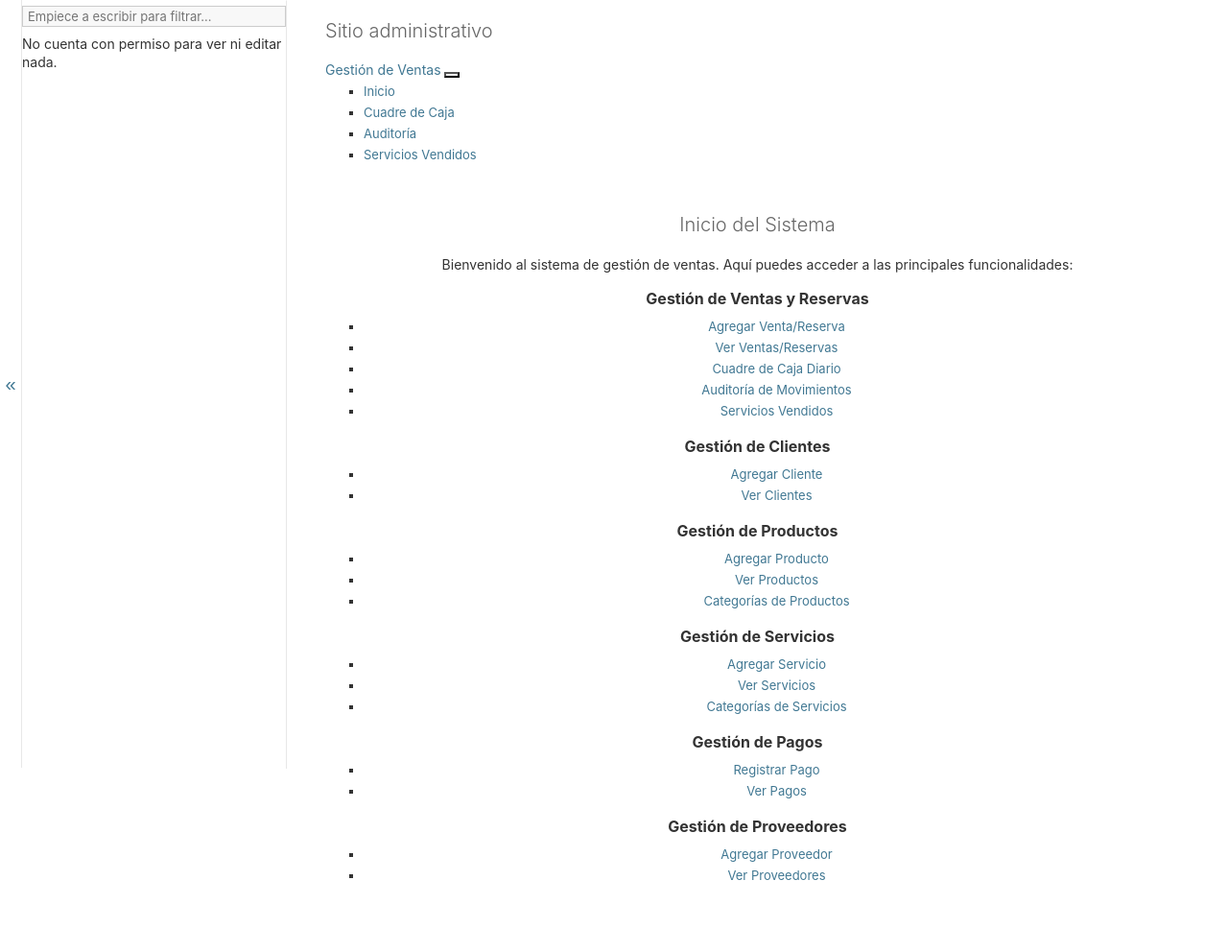
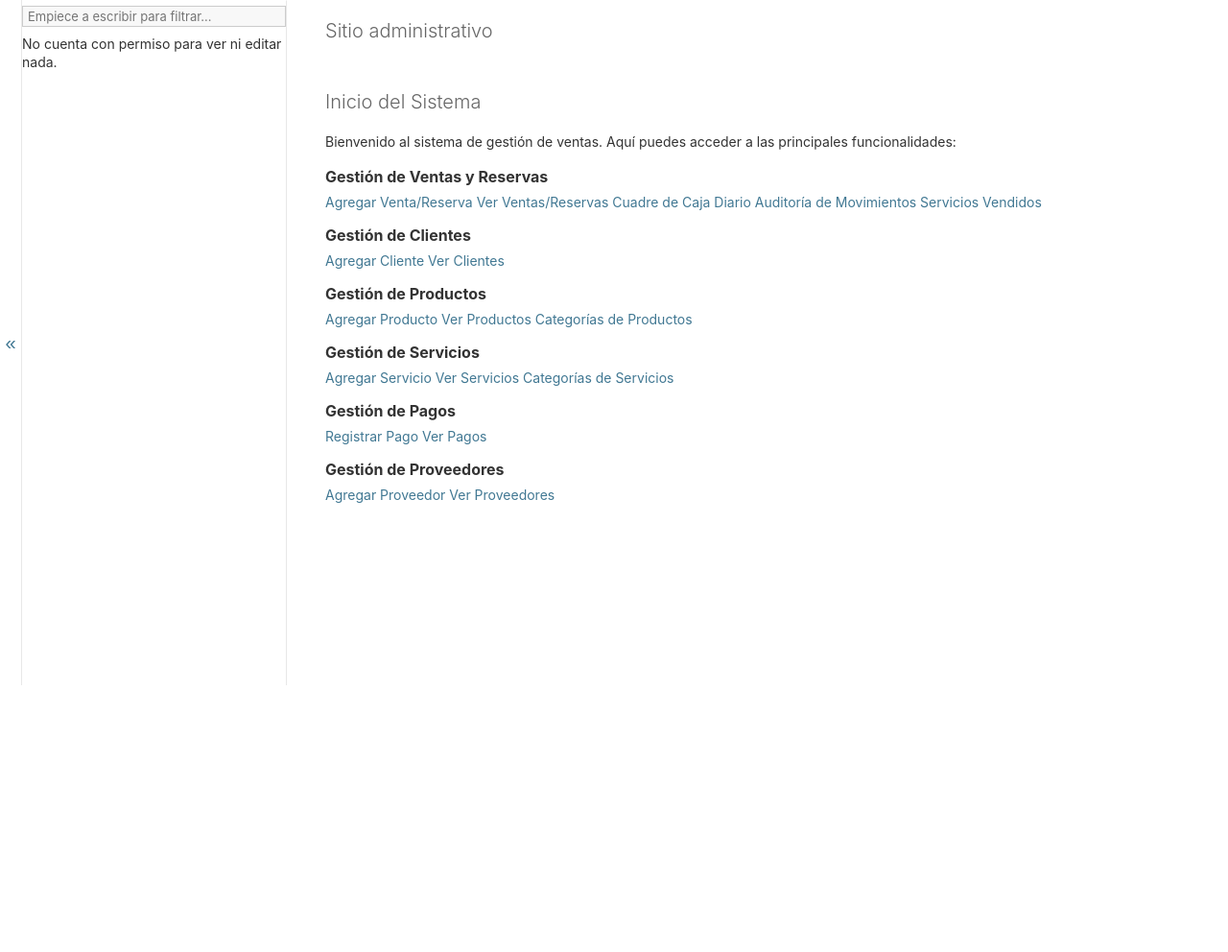
Before and after one commit to nomad3/booking_system, a Django app: page /admin/ in a window 1280 px wide. Shown: the part 86-1078 px from the top of the page at 96% size. After the commit the page ends 800 px from the top, so only its background shows below. Run offline with Django 4.2, Linux system fonts and the light colour scheme; the visitor is signed in with stand-in values (Sample User, id 1).

Commit message:
actualizar vista de index

```diff
--- a/ventas/templates/admin/index.html
+++ b/ventas/templates/admin/index.html
@@ -1,72 +1,73 @@
 {% extends "admin/base_site.html" %}
 
 {% block content %}
-    {% include 'base_menu.html' %}
 
-  <div class="container" style="text-align: center; margin-top: 50px;">
-    <h1>Inicio del Sistema</h1>
-    <p>Bienvenido al sistema de gestión de ventas. Aquí puedes acceder a las principales funcionalidades:</p>
+  <div class="container" style="margin-top: 50px;">
+    <!-- Título centrado -->
+    <h1 class="text-center">Inicio del Sistema</h1>
+    <p class="text-center">Bienvenido al sistema de gestión de ventas. Aquí puedes acceder a las principales funcionalidades:</p>
 
     <!-- Primera fila -->
-    <div class="row">
+    <div class="row justify-content-center">
       <div class="col-lg-6 col-md-6 col-sm-12 my-3">
-        <h2>Gestión de Ventas y Reservas</h2>
-        <ul class="list-unstyled">
-          <li><a href="{% url 'admin:ventas_ventareserva_add' %}" class="btn btn-primary btn-block my-2">Agregar Venta/Reserva</a></li>
-          <li><a href="{% url 'admin:ventas_ventareserva_changelist' %}" class="btn btn-secondary btn-block my-2">Ver Ventas/Reservas</a></li>
-          <li><a href="{% url 'caja_diaria' %}" class="btn btn-secondary btn-block my-2">Cuadre de Caja Diario</a></li>
-          <li><a href="{% url 'auditoria_movimientos' %}" class="btn btn-secondary btn-block my-2">Auditoría de Movimientos</a></li>
-          <li><a href="{% url 'servicios_vendidos' %}" class="btn btn-secondary btn-block my-2">Servicios Vendidos</a></li>
-        </ul>
+        <h2 class="text-center">Gestión de Ventas y Reservas</h2>
+        <div class="d-grid gap-2">
+          <a href="{% url 'admin:ventas_ventareserva_add' %}" class="btn btn-primary btn-block my-2">Agregar Venta/Reserva</a>
+          <a href="{% url 'admin:ventas_ventareserva_changelist' %}" class="btn btn-secondary btn-block my-2">Ver Ventas/Reservas</a>
+          <a href="{% url 'caja_diaria' %}" class="btn btn-secondary btn-block my-2">Cuadre de Caja Diario</a>
+          <a href="{% url 'auditoria_movimientos' %}" class="btn btn-secondary btn-block my-2">Auditoría de Movimientos</a>
+          <a href="{% url 'servicios_vendidos' %}" class="btn btn-secondary btn-block my-2">Servicios Vendidos</a>
+        </div>
       </div>
 
       <div class="col-lg-6 col-md-6 col-sm-12 my-3">
-        <h2>Gestión de Clientes</h2>
-        <ul class="list-unstyled">
-          <li><a href="{% url 'admin:ventas_cliente_add' %}" class="btn btn-primary btn-block my-2">Agregar Cliente</a></li>
-          <li><a href="{% url 'admin:ventas_cliente_changelist' %}" class="btn btn-secondary btn-block my-2">Ver Clientes</a></li>
-        </ul>
+        <h2 class="text-center">Gestión de Clientes</h2>
+        <div class="d-grid gap-2">
+          <a href="{% url 'admin:ventas_cliente_add' %}" class="btn btn-primary btn-block my-2">Agregar Cliente</a>
+          <a href="{% url 'admin:ventas_cliente_changelist' %}" class="btn btn-secondary btn-block my-2">Ver Clientes</a>
+        </div>
       </div>
     </div>
 
     <!-- Segunda fila -->
-    <div class="row">
+    <div class="row justify-content-center">
       <div class="col-lg-6 col-md-6 col-sm-12 my-3">
-        <h2>Gestión de Productos</h2>
-        <ul class="list-unstyled">
-          <li><a href="{% url 'admin:ventas_producto_add' %}" class="btn btn-primary btn-block my-2">Agregar Producto</a></li>
-          <li><a href="{% url 'admin:ventas_producto_changelist' %}" class="btn btn-secondary btn-block my-2">Ver Productos</a></li>
-          <li><a href="{% url 'admin:ventas_categoriaproducto_changelist' %}" class="btn btn-secondary btn-block my-2">Categorías de Productos</a></li>
-        </ul>
+        <h2 class="text-center">Gestión de Productos</h2>
+        <div class="d-grid gap-2">
+          <a href="{% url 'admin:ventas_producto_add' %}" class="btn btn-primary btn-block my-2">Agregar Producto</a>
+          <a href="{% url 'admin:ventas_producto_changelist' %}" class="btn btn-secondary btn-block my-2">Ver Productos</a>
+          <a href="{% url 'admin:ventas_categoriaproducto_changelist' %}" class="btn btn-secondary btn-block my-2">Categorías de Productos</a>
+        </div>
       </div>
 
       <div class="col-lg-6 col-md-6 col-sm-12 my-3">
-        <h2>Gestión de Servicios</h2>
-        <ul class="list-unstyled">
-          <li><a href="{% url 'admin:ventas_servicio_add' %}" class="btn btn-primary btn-block my-2">Agregar Servicio</a></li>
-          <li><a href="{% url 'admin:ventas_servicio_changelist' %}" class="btn btn-secondary btn-block my-2">Ver Servicios</a></li>
-          <li><a href="{% url 'admin:ventas_categoriaservicio_changelist' %}" class="btn btn-secondary btn-block my-2">Categorías de Servicios</a></li>
-        </ul>
+        <h2 class="text-center">Gestión de Servicios</h2>
+        <div class="d-grid gap-2">
+          <a href="{% url 'admin:ventas_servicio_add' %}" class="btn btn-primary btn-block my-2">Agregar Servicio</a>
+          <a href="{% url 'admin:ventas_servicio_changelist' %}" class="btn btn-secondary btn-block my-2">Ver Servicios</a>
+          <a href="{% url 'admin:ventas_categoriaservicio_changelist' %}" class="btn btn-secondary btn-block my-2">Categorías de Servicios</a>
+        </div>
       </div>
     </div>
 
     <!-- Tercera fila -->
-    <div class="row">
+    <div class="row justify-content-center">
       <div class="col-lg-6 col-md-6 col-sm-12 my-3">
-        <h2>Gestión de Pagos</h2>
-        <ul class="list-unstyled">
-          <li><a href="{% url 'admin:ventas_pago_add' %}" class="btn btn-primary btn-block my-2">Registrar Pago</a></li>
-          <li><a href="{% url 'admin:ventas_pago_changelist' %}" class="btn btn-secondary btn-block my-2">Ver Pagos</a></li>
-        </ul>
+        <h2 class="text-center">Gestión de Pagos</h2>
+        <div class="d-grid gap-2">
+          <a href="{% url 'admin:ventas_pago_add' %}" class="btn btn-primary btn-block my-2">Registrar Pago</a>
+          <a href="{% url 'admin:ventas_pago_changelist' %}" class="btn btn-secondary btn-block my-2">Ver Pagos</a>
+        </div>
       </div>
 
       <div class="col-lg-6 col-md-6 col-sm-12 my-3">
-        <h2>Gestión de Proveedores</h2>
-        <ul class="list-unstyled">
-          <li><a href="{% url 'admin:ventas_proveedor_add' %}" class="btn btn-primary btn-block my-2">Agregar Proveedor</a></li>
-          <li><a href="{% url 'admin:ventas_proveedor_changelist' %}" class="btn btn-secondary btn-block my-2">Ver Proveedores</a></li>
-        </ul>
+        <h2 class="text-center">Gestión de Proveedores</h2>
+        <div class="d-grid gap-2">
+          <a href="{% url 'admin:ventas_proveedor_add' %}" class="btn btn-primary btn-block my-2">Agregar Proveedor</a>
+          <a href="{% url 'admin:ventas_proveedor_changelist' %}" class="btn btn-secondary btn-block my-2">Ver Proveedores</a>
+        </div>
       </div>
     </div>
   </div>
+
 {% endblock %}
```
Also changed, not shown: ventas/templates/ventas/inicio_sistema.html (+11 -9 lines).
